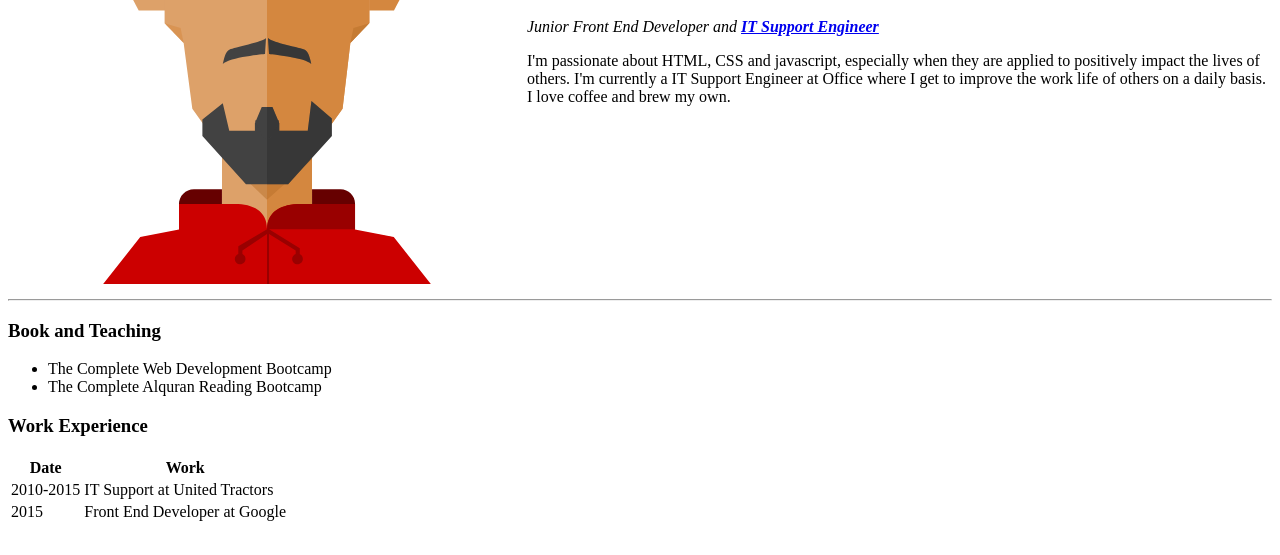
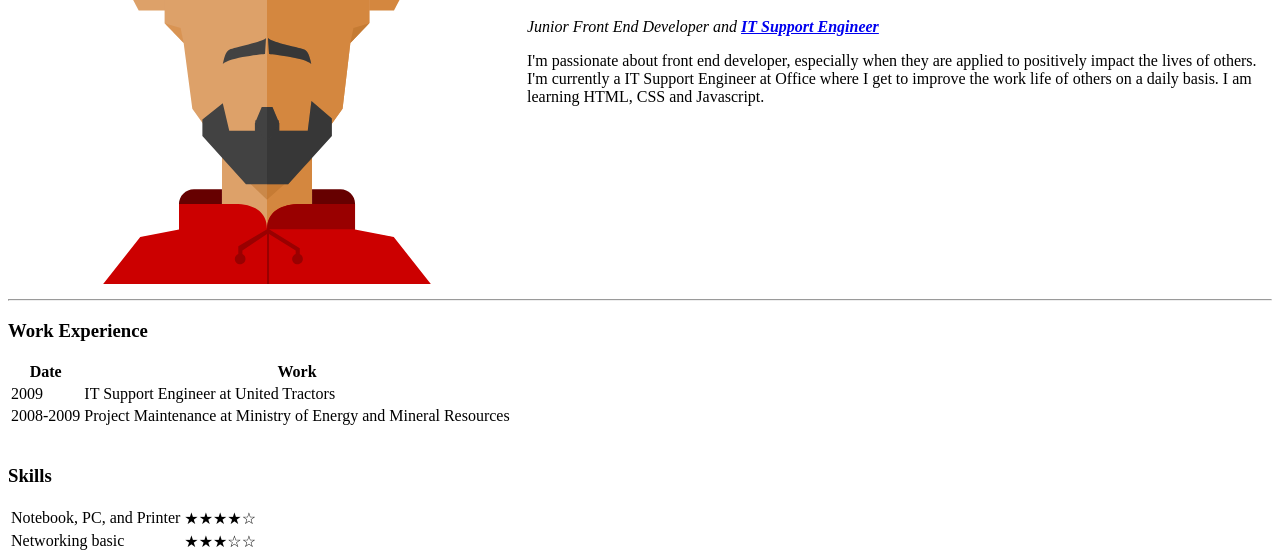
Before and after one commit to wabosack/cv, a plain HTML site: page index.html in a window 1280 px wide. Shown: the part 239-794 px from the top of the page. Drawn offline with Linux system fonts and the light colour scheme.

Commit message:
update work experience area
update job

```diff
--- a/index.html
+++ b/index.html
@@ -8,7 +8,7 @@
     </head>
 
     <body>
-      <table cellspacing"20"> <!--jarak antara gambar dengan text yang ada di sebelahnya (supaya tidaj terlalu dempet)-->
+      <table cellspacing"20"> <!--jarak antara gambar dengan text yang ada di sebelahnya (supaya tidak terlalu dempet)-->
         <tr>
           <td><img src="images/wahab.png" alt="wahab profile picture" /></td>
           <td><h1>Wahab Abdul</h1>
@@ -16,18 +16,17 @@
          </p>
          <!-- <em>; untuk cetak lebih miring dan <strong>; untuk cetak lebih tebal
          <a href>; digunakan untuk hyperlink -->
-         <p>I'm passionate about HTML, CSS and javascript, especially when they are applied to positively impact the lives of others. I'm currently a IT Support Engineer at Office where I get to improve the work life of others on a daily basis. I love coffee
-             and brew my own.</p></td>
+         <p>I'm passionate about front end developer, especially when they are applied to positively impact the lives of others. I'm currently a IT Support Engineer at Office where I get to improve the work life of others on a daily basis. I am learning HTML, CSS and Javascript.</p></td>
         </tr>
       </table>
         <hr /> <!--membuat garis-->
 
-         <h3>Book and Teaching</h3>
+         <!--<h3>Book and Teaching</h3>
         <ul>
-            <!--membuat bullet list-->
+            <!--membuat bullet list
             <li>The Complete Web Development Bootcamp</li>
             <li>The Complete Alquran Reading Bootcamp</li>
-        </ul>
+        </ul>-->
         <h3>Work Experience</h3>
         <table>
           <tbody>
@@ -38,12 +37,12 @@
             </tr>
           </thead>
           <tr> <!--table row-->
-            <td>2010-2015</td> <!--table data-->
-            <td>IT Support at United Tractors</td>
+            <td>2009</td> <!--table data-->
+            <td>IT Support Engineer at United Tractors</td>
           </tr>
           <tr>
-            <td>2015</td>
-            <td>Front End Developer at Google</td>
+            <td>2008-2009</td>
+            <td>Project Maintenance at Ministry of Energy and Mineral Resources</td>
           </tr>
         </tbody>
         </table>
@@ -51,15 +50,15 @@
       <h3>Skills</h3>
       <table>
         <tr>
-          <td>Notebook, PC, and Printer Troubleshooting</td>
+          <td>Notebook, PC, and Printer</td>
           <td>★★★★☆</td>
         </tr>
         <tr>
-          <td>Massage</td>
+          <td>Networking basic</td>
           <td>★★★☆☆</td>
         </tr>
         <tr>
-          <td>Web Development</td>
+          <td>Front End Developer</td>
           <td>★★☆☆☆</td>
         </tr>
       </table>
```
